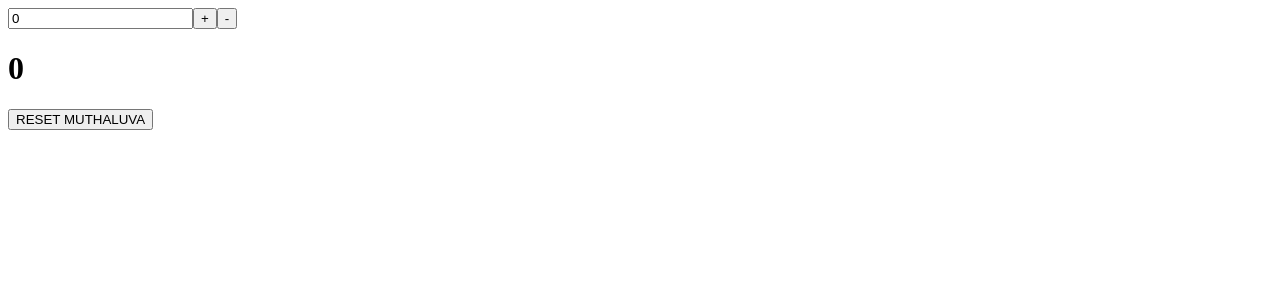
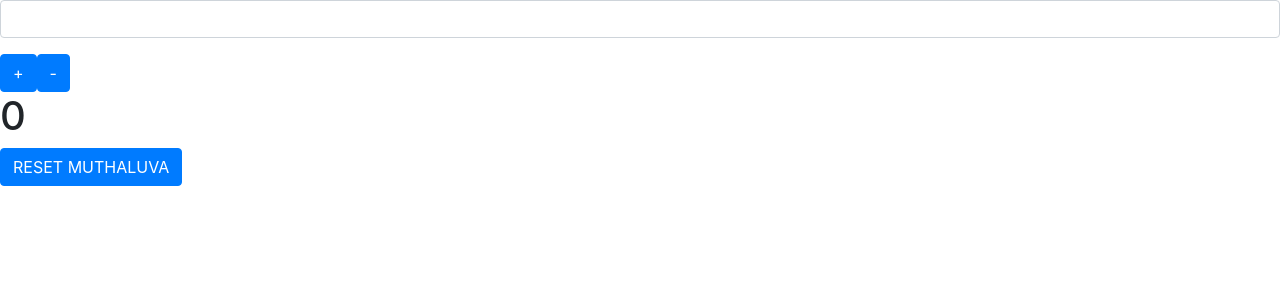
Before and after one commit to jamesjenkinsjr/react-counter, a React (Create React App) app: page / in a window 1280 px wide. Shown: the top 300 px of the page. Built offline with nearby package versions, Linux system fonts and the light colour scheme.

Commit message:
Installed and applied bootstrap classes

```diff
--- a/package.json
+++ b/package.json
@@ -3,6 +3,7 @@
   "version": "0.1.0",
   "private": true,
   "dependencies": {
+    "bootstrap": "^4.0.0",
     "react": "^16.2.0",
     "react-dom": "^16.2.0"
   },
--- a/src/App.js
+++ b/src/App.js
@@ -5,7 +5,7 @@ class App extends Component {
     super();
     this.state = {
       count: 0,
-      value: 0
+      value: ''
     }
     this.increment = this.increment.bind(this); //Binding means, inside of increment function, the this keyword is the component
     this.decrement = this.decrement.bind(this);
@@ -23,11 +23,13 @@ class App extends Component {
   render() {
     return (
      <div>
-       <input type="number" onChange={this.valueChange} value={this.state.value}/>
-       <button onClick={this.increment}>+</button>
-       <button onClick={this.decrement}>-</button>
+       <div className="form-group">
+        <input className="form-control" type="number" onChange={this.valueChange} value={this.state.value}/>
+      </div>
+       <button className="btn btn-large btn-primary" onClick={this.increment}>+</button>
+       <button className="btn btn-large btn-primary" onClick={this.decrement}>-</button>
        <h1>{this.state.count}</h1>
-       <button onClick={() => this.setState({count: 0})}>RESET MUTHALUVA</button>
+       <button className="btn btn-large btn-primary" onClick={() => this.setState({count: 0})}>RESET MUTHALUVA</button>
      </div>
     );
   }
--- a/src/index.js
+++ b/src/index.js
@@ -1,5 +1,6 @@
 import React from 'react';
 import ReactDOM from 'react-dom';
+import 'bootstrap/dist/css/bootstrap.css'
 import './index.css';
 import App from './App';
 import registerServiceWorker from './registerServiceWorker';
```
Also changed, not shown: 1 other file (tests, documents, lock files or other folders).
